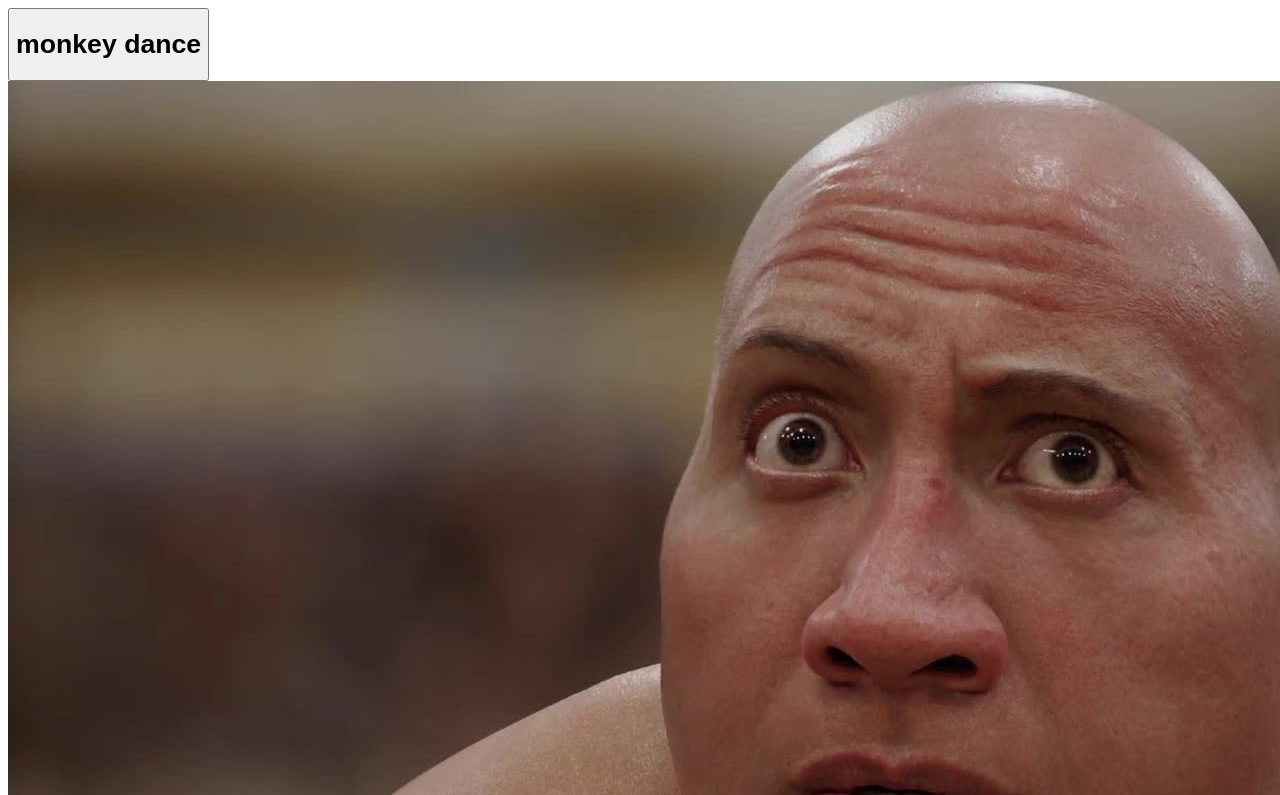
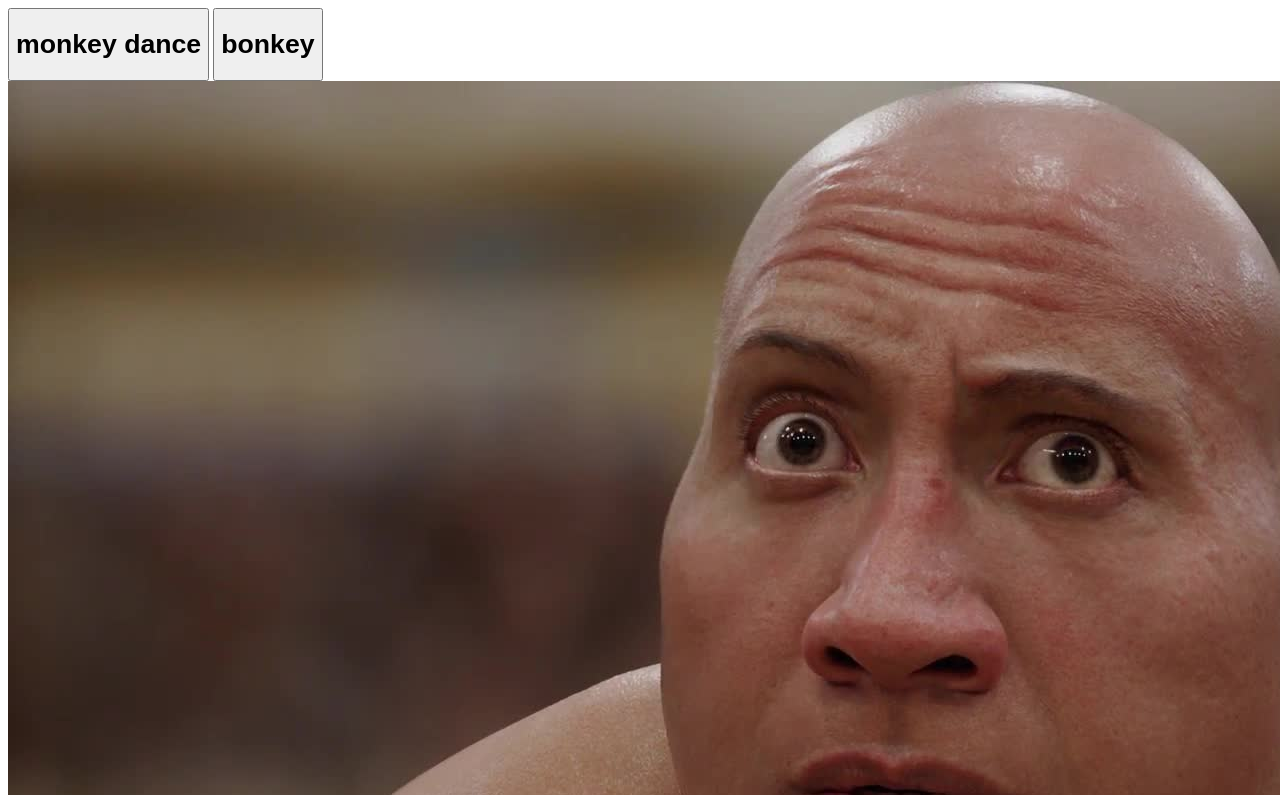
Before and after one commit to waterjet9/new, a plain HTML site: page index.html in a window 1280 px wide. Shown: the top 795 px of the page. Drawn offline with Linux system fonts and the light colour scheme.

Commit message:
Update index.html

```diff
--- a/index.html
+++ b/index.html
@@ -6,8 +6,11 @@
     <title>.</title>
 </head>
 <body>
-    <button onclick="openPopup(),openPopup()">
+    <button onclick="openPopup()">
         <h1>monkey dance</h1>
+    </button>
+    <button onclick="openPopup1()">
+        <h1>bonkey</h1>
     </button>
     <img src="the-rock-look.gif" alt="The Rock GIF">
 
@@ -18,6 +21,12 @@
                 alert('Popup blocked! Please allow pop-ups for this site and try again.');
             }
         }
+        function openPopup1() {
+            var popupWindow = window.open('https:google.com', 'website', 'width=600,height=400');
+            if (!popupWindow) {
+                alert('Popup blocked! Please allow pop-ups for this site and try again.');
+            }
+        }
     </script>
     <p>THIS IS ONLY FOR HALARIOUS RESONS</p>
     <P>PLEASE DONT TAKE IT SERIOUSLY</P>
```
